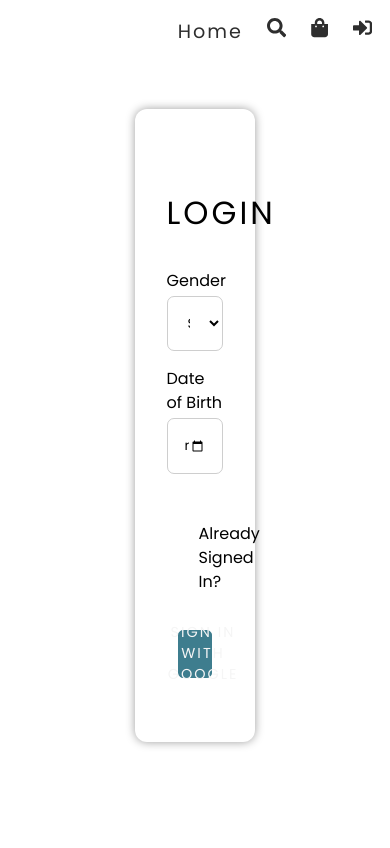
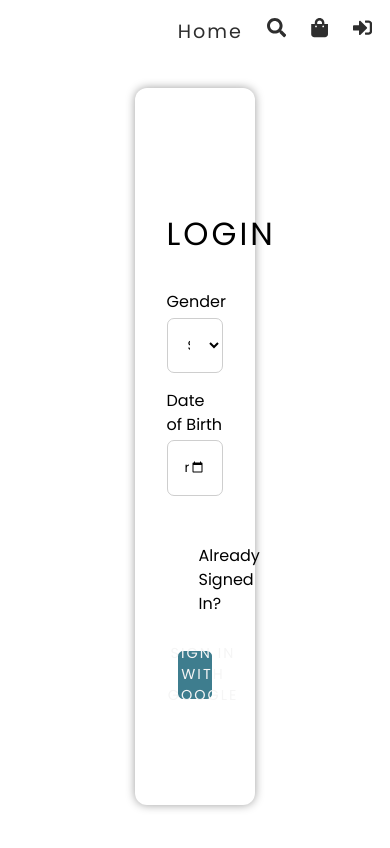
Before and after one commit to BilalKhaalid/shopZilla-client, a React (Vite) app: page /login in a window 390 px wide. Shown: the top 848 px of the page. Built offline with nearby package versions, Linux system fonts and the light colour scheme; no server answers.

Commit message:
login responsiveness issue

```diff
--- a/src/styles/login.scss
+++ b/src/styles/login.scss
@@ -1,17 +1,17 @@
 .login {
-  height: 85vh;
+  height: 100vh;
   @include flex(column);
 
   > main {
     width: 90%;
-    height: 75%;
+    height: 85%;
     max-width: 31vw; /* Use vw instead of px */
     padding: 2rem;
     @include baseShadow;
     border-radius: 12px;
     @include flex(column, center, stretch);
     position: absolute;
-    top: 6.8rem;
+    top: 5.5rem;
 
     > div {
       width: 100%;
```
